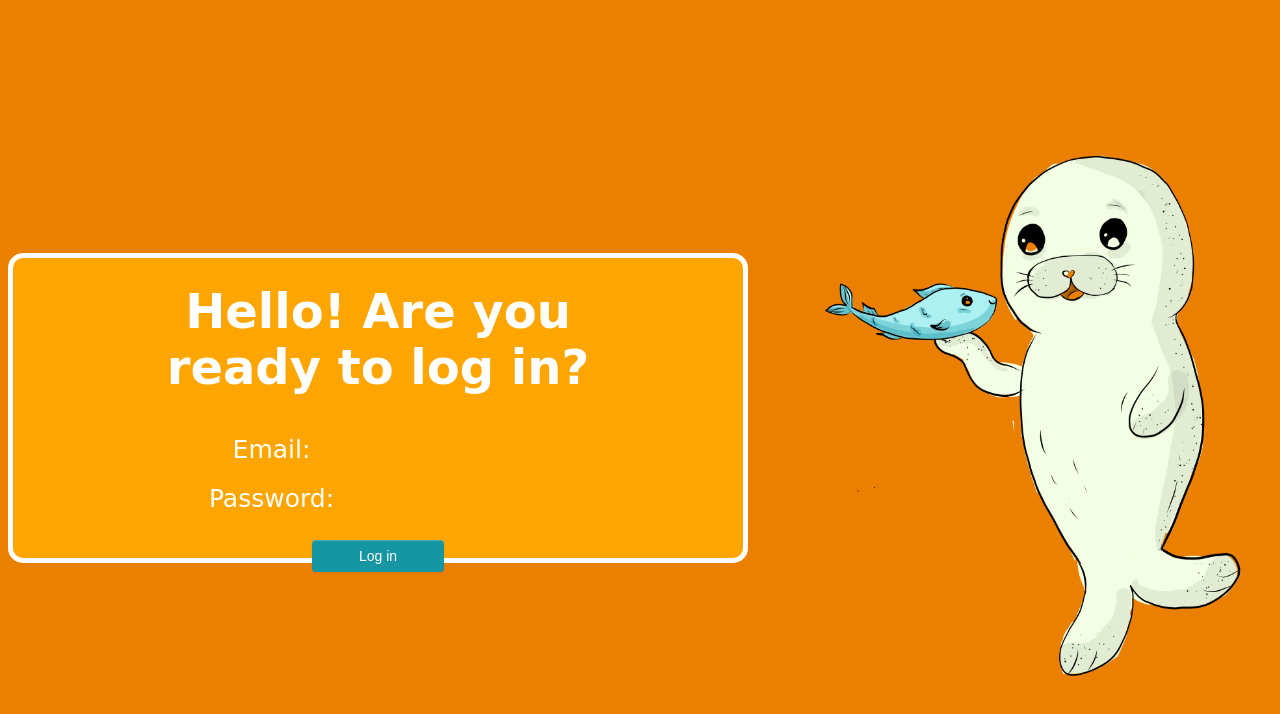
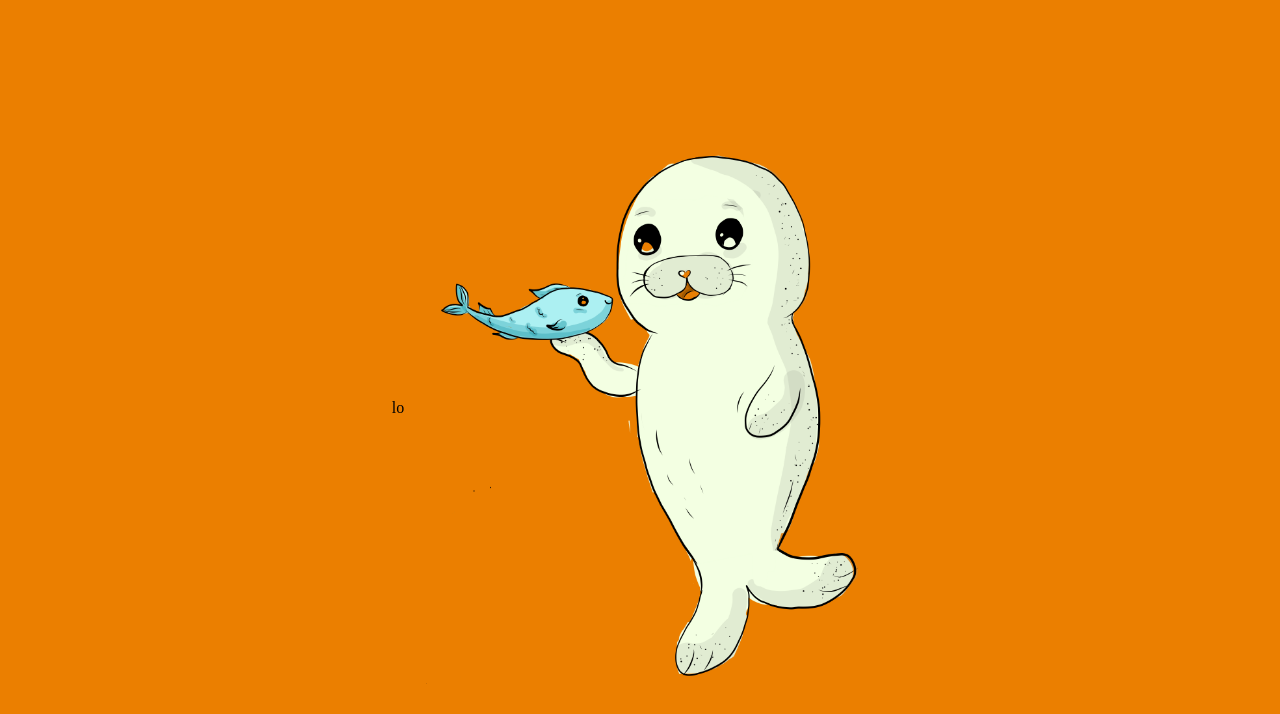
Before and after one commit to YehorPytometsNure/NoteProject, a website: page markup/login-form.html in a window 1280 px wide. Drawn offline with Linux system fonts and the light colour scheme.

Commit message:
Fix LoginForm

```diff
--- a/markup/login-form.html
+++ b/markup/login-form.html
@@ -3,25 +3,14 @@
 <head>
     <link href="https://fonts.googleapis.com/css2?family=OleoScript&display=swap" type="text/css">
     <link rel="stylesheet" type="text/css" href="css/main_style.css">
-    <title>Planner</title>
+    <title>Authorization</title>
     <meta charset="utf-8">
 </head>
 <body>
 <div class="application">
     <div class="bottom side">
         <div class="content">
-            <form class="left side">
-                <div class="header">Hello! Are you ready to log in?</div>
-                <div class="email">
-                    <label for="email-input">Email:</label>
-                    <input id="email-input" type="email">
-                </div>
-                <div class="password">
-                    <label for="password-input">Password:</label>
-                    <input id="password-input" type="password">
-                </div>
-                <a class="buttons" href='login-success.html'>Log in</a>
-            </form>
+            lo
             <img class="right side" src="images/tutorial.png" alt="Mascot">
         </div>
     </div>
```
